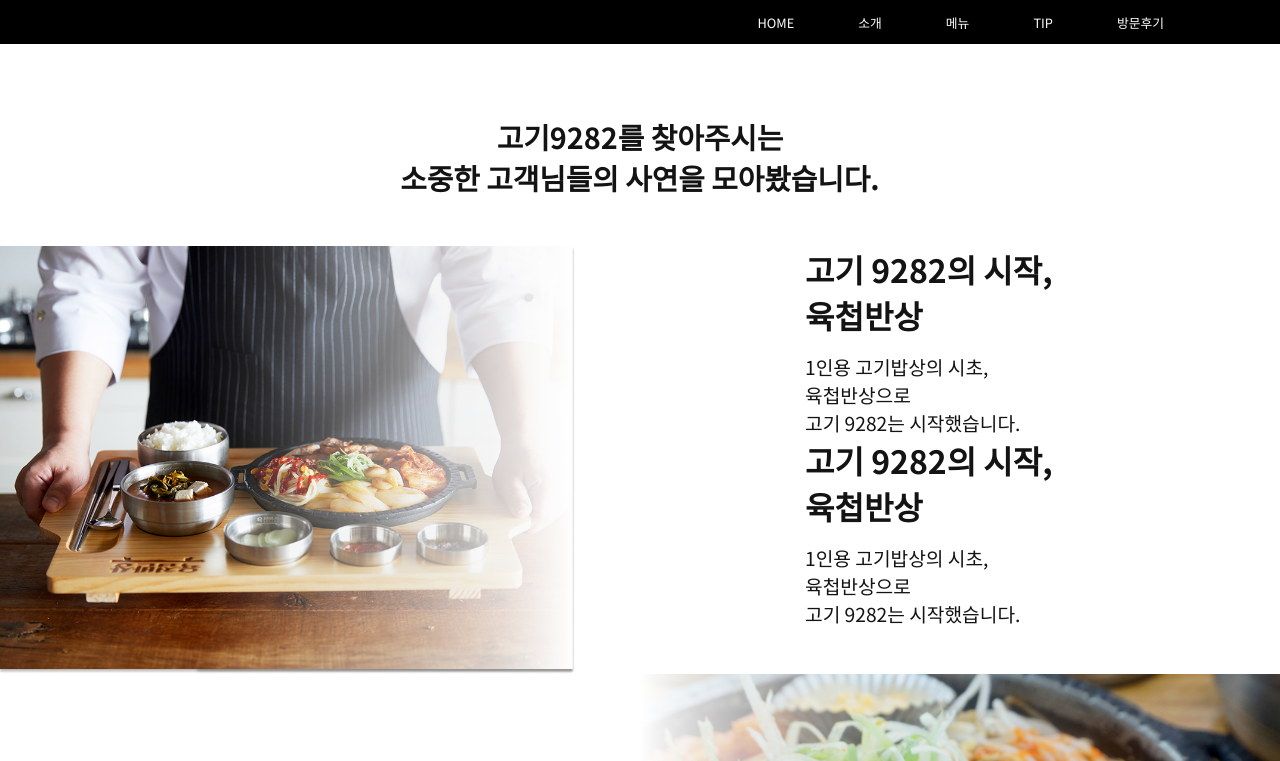
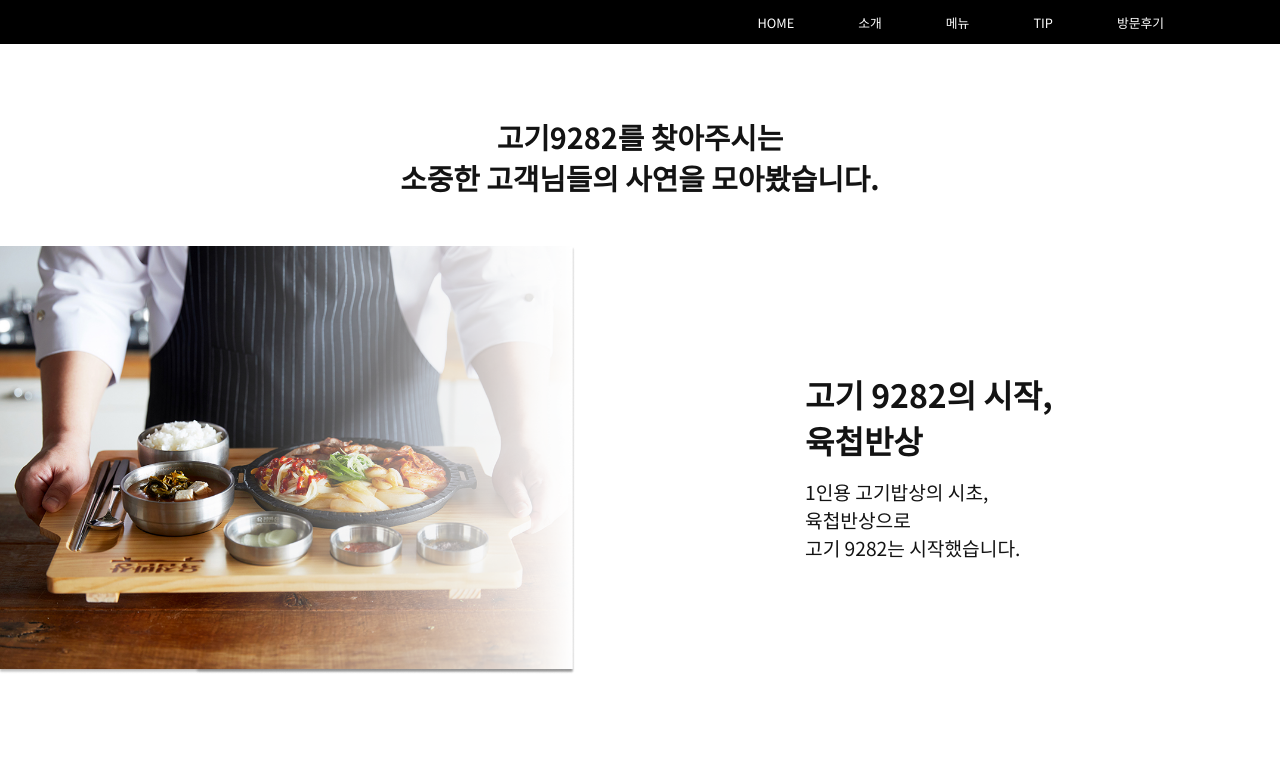
Before and after one commit to youjin0411/starlight_shrine, a plain HTML site: page Introduce.html in a window 1280 px wide. Shown: the top 761 px of the page. Drawn offline with nearby package versions, Linux system fonts and the light colour scheme.

Commit message:
영역 수정

```diff
--- a/Introduce.html
+++ b/Introduce.html
@@ -50,7 +50,7 @@
         </main> -->
         <div class="intro_main_img">
             <img src="이미지/intro_main1.png" class="intro_main1">
-            <div class="text_intro">
+            <div>
                 <h1 class="intro_main_t1">고기 9282의 시작,<br>육첩반상</h1>
                 <p class="intro_main_t2">1인용 고기밥상의 시초,<br>육첩반상으로<br>고기 9282는 시작했습니다.</p>
             </div>
@@ -58,9 +58,9 @@
 
         <div class="intro_main_img2">
             <img src="이미지/intro_main2.png" class="intro_main2">
-            <div class="text_intro">
-                <h1 class="intro_main_t1_2">고기 9282의 시작,<br>육첩반상</h1>
-                <p class="intro_main_t2_2">1인용 고기밥상의 시초,<br>육첩반상으로<br>고기 9282는 시작했습니다.</p>
+            <div>
+            <h1 class="intro_main_t1">고기 9282의 시작,<br>육첩반상</h1>
+            <p class="intro_main_t2">1인용 고기밥상의 시초,<br>육첩반상으로<br>고기 9282는 시작했습니다.</p>
             </div>
         </div>
 
--- a/main.css
+++ b/main.css
@@ -121,6 +121,15 @@ nav a {
 }
 
 /*intro 아래 내용*/
+.intro_main_img{
+    display: flex;
+    align-items: center;
+    margin-right: 130px;
+    margin-bottom: 7%;
+}
+
+.intro_main_img2{
+}
 
 .intro_main1{
     display: inline;
@@ -141,6 +150,7 @@ nav a {
 .intro_main_t1{
     margin-bottom: 15px;
     font-size: 2rem;
+    margin-top: 13px;
 }
 
 .intro_main_t1_2{
@@ -150,21 +160,11 @@ nav a {
 
 .intro_main_t2{
     font-size: 1.2rem;
+    font-weight: 400;
 }
 
 .intro_main_t2_2{
     font-size: 1.2rem;
-}
-
-
-.text_intro{
-
-}
-
-.intro_main_img{
-    display: block;
-    align-items: center;
-    margin-right: 130px;
 }
 
 
```
Also changed, not shown: 이미지/content.png (added).
